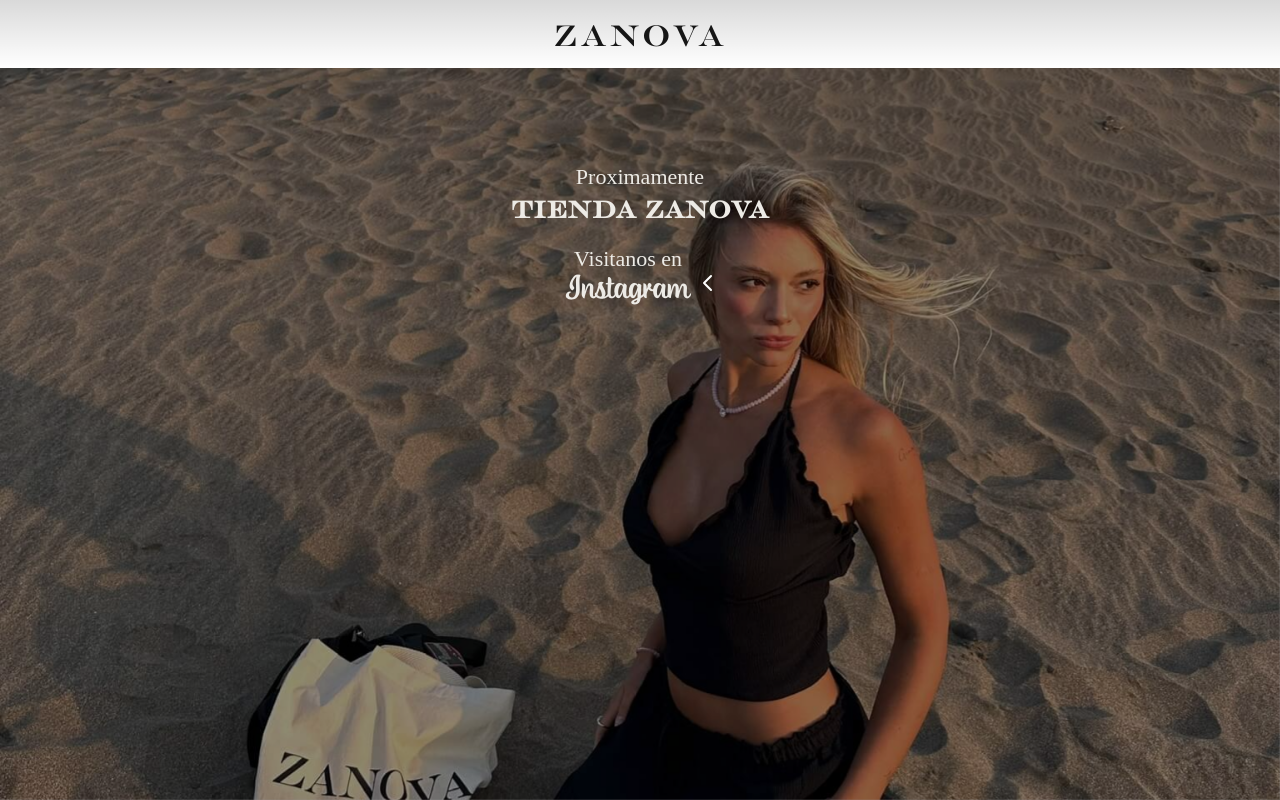
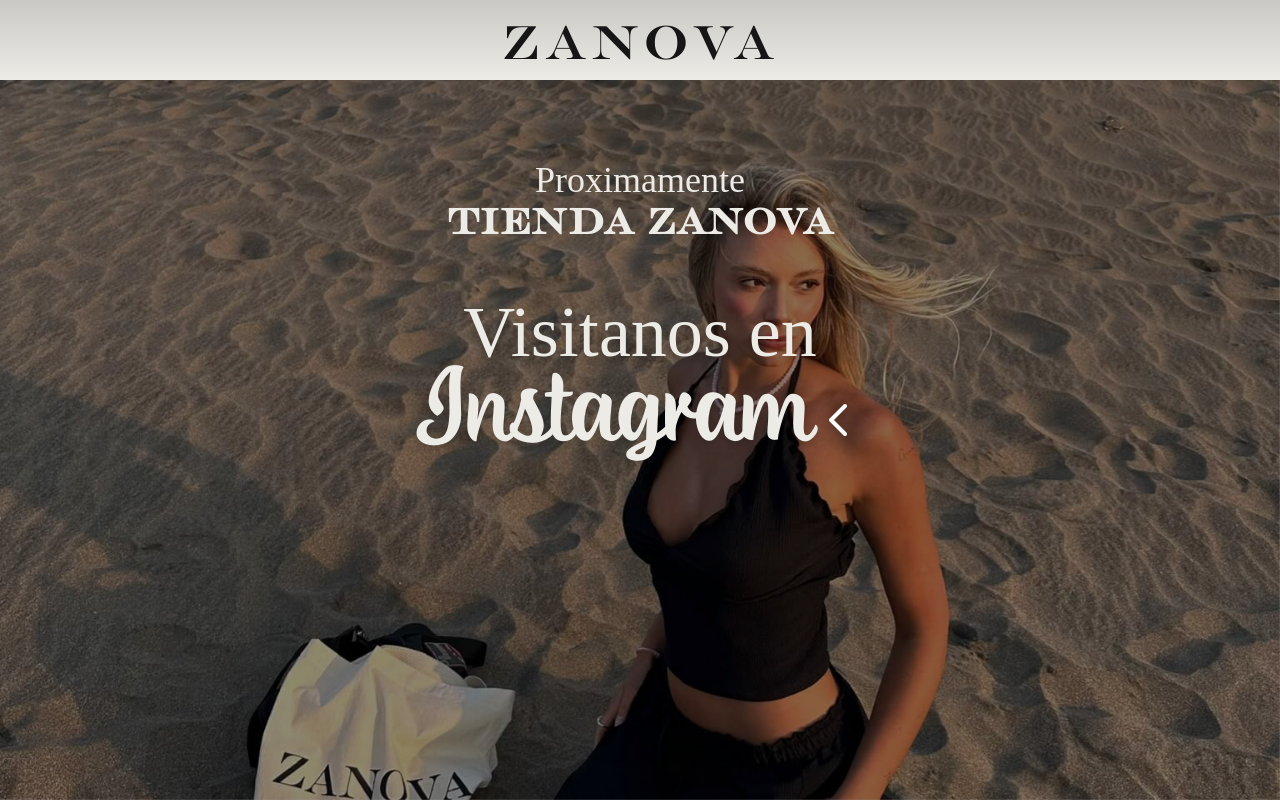
Before and after one commit to nicoLinaresMayer/zanova, a Next.js app: page / in a window 1280 px wide. Built offline with nearby package versions, Linux system fonts and the light colour scheme.

Commit message:
version estable

```diff
--- a/app/components/Header.tsx
+++ b/app/components/Header.tsx
@@ -9,9 +9,9 @@
   return (
     <motion.header
       style={{ opacity }}
-      className="fixed top-0 left-0 w-full bg-white p-4 z-50 bg-gradient-to-b from-black/15 to-transparent pointer-events-none"
+      className="fixed top-0 left-0 w-full bg-pearl p-4 z-50 bg-gradient-to-b from-black/15 to-transparent pointer-events-none"
     >
-      <h1 className="text-3xl tracking-widest text-center font-zanova text-light-black">Zanova</h1>
+      <h1 className="text-3xl md:text-5xl tracking-widest text-center font-zanova text-light-black">Zanova</h1>
     </motion.header>
   )
 }
--- a/app/page.tsx
+++ b/app/page.tsx
@@ -7,7 +7,7 @@
 export default function Landing() {
     return (
         <div
-            className="fixed inset-0 z-10 flex items-center justify-centerflex flex-col min-h-[100dvh]  text-pearl">
+            className="fixed inset-0 z-10 flex items-center justify-centerflex flex-col min-h-[100dvh] text-pearl ">
                 <div className="absolute top-[20%]">
             <motion.a
                 href={INSTAGRAM_URL}
@@ -18,10 +18,10 @@
                 }}
                 className="">
                 <div className="flex flex-col">
-                    <h2 className="text-1.5xl font-times text-center">
+                    <h2 className="text-1.5xl md:text-4xl font-times text-center">
                         Proximamente
                     </h2>
-                    <h1 className="text-2xl font-bold text-center font-zanova">Tienda Zanova</h1>
+                    <h1 className="text-2xl md:text-4xl font-bold text-center font-zanova md:mb-10">Tienda Zanova</h1>
 
                 </div>
 
@@ -41,16 +41,11 @@
                 <div className="flex flex-col">
 
                     <h1
-                        className="text-3xl f text-center font-ig  drop-shadow-lg flex flex-col items-center">
-                        <span className="text-1.5xl font-times drop-shadow-lg -mb-2 mt-[clamp(1rem,1vh,2rem)]">
+                        className="text-3xl md:text-8xl f text-center font-ig  drop-shadow-lg flex flex-col items-center">
+                        <span className="text-1.5xl md:text-7xl font-times drop-shadow-lg -mb-2 md:-mb-3 mt-[clamp(1rem,1vh,2rem)]">
                             Visitanos en
                         </span>
-                Instagram
-
-                    </h1>
-                </div>
-
-                <motion.svg xmlns="http://www.w3.org/2000/svg" fill="none" viewBox="0 0 24 20" stroke="white" className="w-6 h-6 mt-9" animate={{
+                <div className = 'flex'>Instagram <motion.svg xmlns="http://www.w3.org/2000/svg" fill="none" viewBox="0 0 24 20" stroke="white" className="w-5 md:w-12 h-5 md:h-12 mt-3 md:mt-10" animate={{
                         x: [
                             5, 10, 5
                         ],
@@ -68,7 +63,13 @@
                         strokeLinejoin="round"
                         strokeWidth={2}
                         d="M19 9l-7 7-7-7"/>
-                </motion.svg>
+                </motion.svg></div>
+
+                    </h1>
+
+                </div>
+
+
             </motion.a>
                     </div>
         </div>
```
